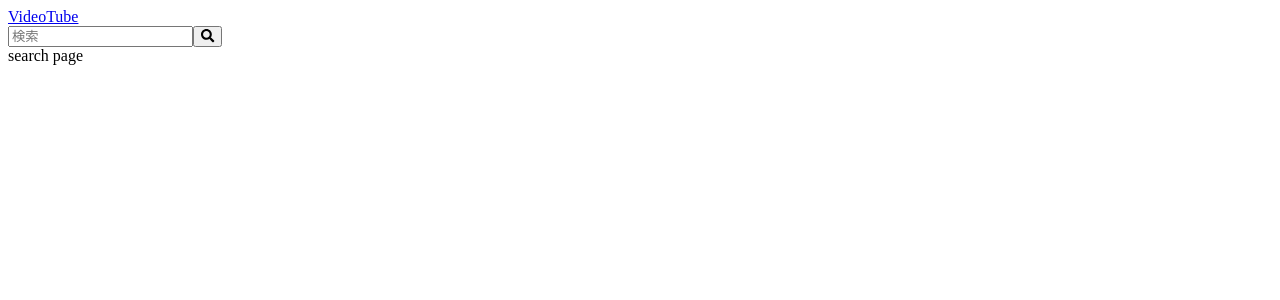
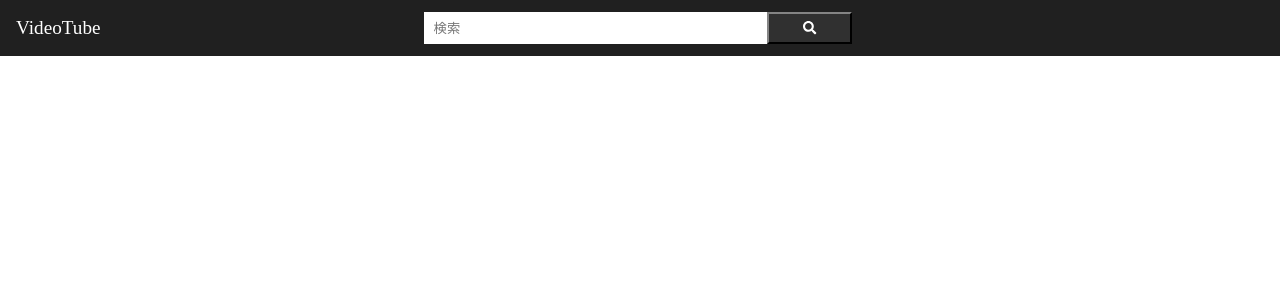
Before and after one commit to takumi1005/youtube-react, a React (Create React App) app: page /search in a window 1280 px wide. Shown: the top 300 px of the page. Built offline with nearby package versions, Linux system fonts and the light colour scheme.

Commit message:
headerレイアウト

```diff
--- a/src/components/Header/Header.js
+++ b/src/components/Header/Header.js
@@ -2,14 +2,15 @@ import React from 'react'
 import { FontAwesomeIcon } from '@fortawesome/react-fontawesome'
 import { faSearch } from '@fortawesome/free-solid-svg-icons'
 import { Link } from 'react-router-dom'
+import Style from './Header.module.scss'
 
 const Header = () => {
   return (
-    <div>
-      <div>
+    <div className={Style.header}>
+      <div className={Style.item}>
         <Link to="/">VideoTube</Link>
       </div>
-      <div>
+      <div className={Style.item}>
         <form>
           <input type="text" placeholder="検索" />
           <button type="submit"><FontAwesomeIcon icon={faSearch} /></button>
--- /dev/null
+++ b/src/components/Header/Header.module.scss
@@ -0,0 +1,43 @@
+.header {
+  position: fixed;
+  left: 0;
+  top: 0;
+  display: flex;
+  height: 56px;
+  width: 100%;
+  background-color: #202020;
+  a {
+    color: white;
+    font-size: 1.2rem;
+    line-height: 56px;
+    padding-left: 1rem;
+    text-decoration: none;
+  }
+  .item {
+    &:first-child {
+      flex-grow: 1;
+    }
+    &:last-child {
+      flex-grow: 2;
+    }
+  }
+  form {
+    width: 50%;
+    height: 32px;
+    display: flex;
+    margin: 12px 0;
+    input {
+      width: 80%;
+      text-indent: 0.5rem;
+      border: #121212;
+      background-color: white;
+      color: white;
+    }
+    button {
+      width: 20%;
+      background-color: #303030;
+      color: white;
+      border-color: #303030;
+    }
+  }
+}
```
